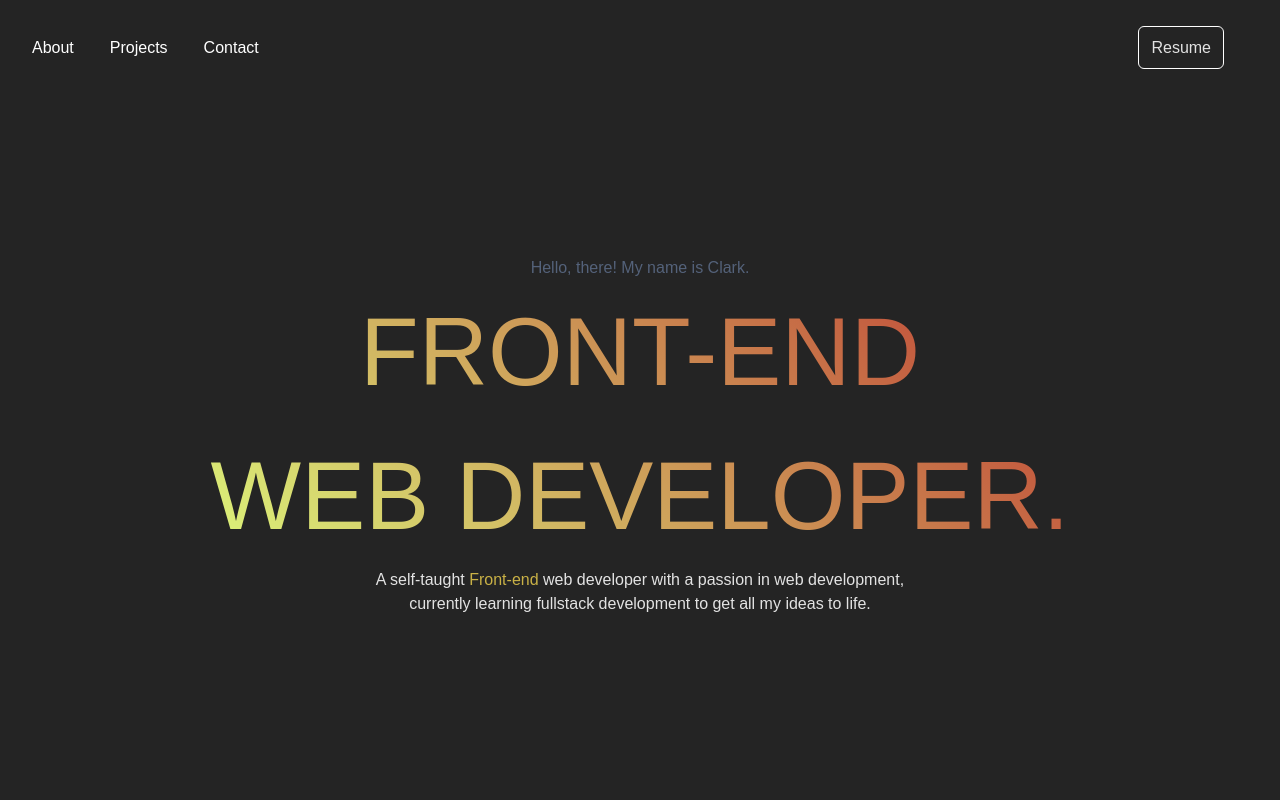
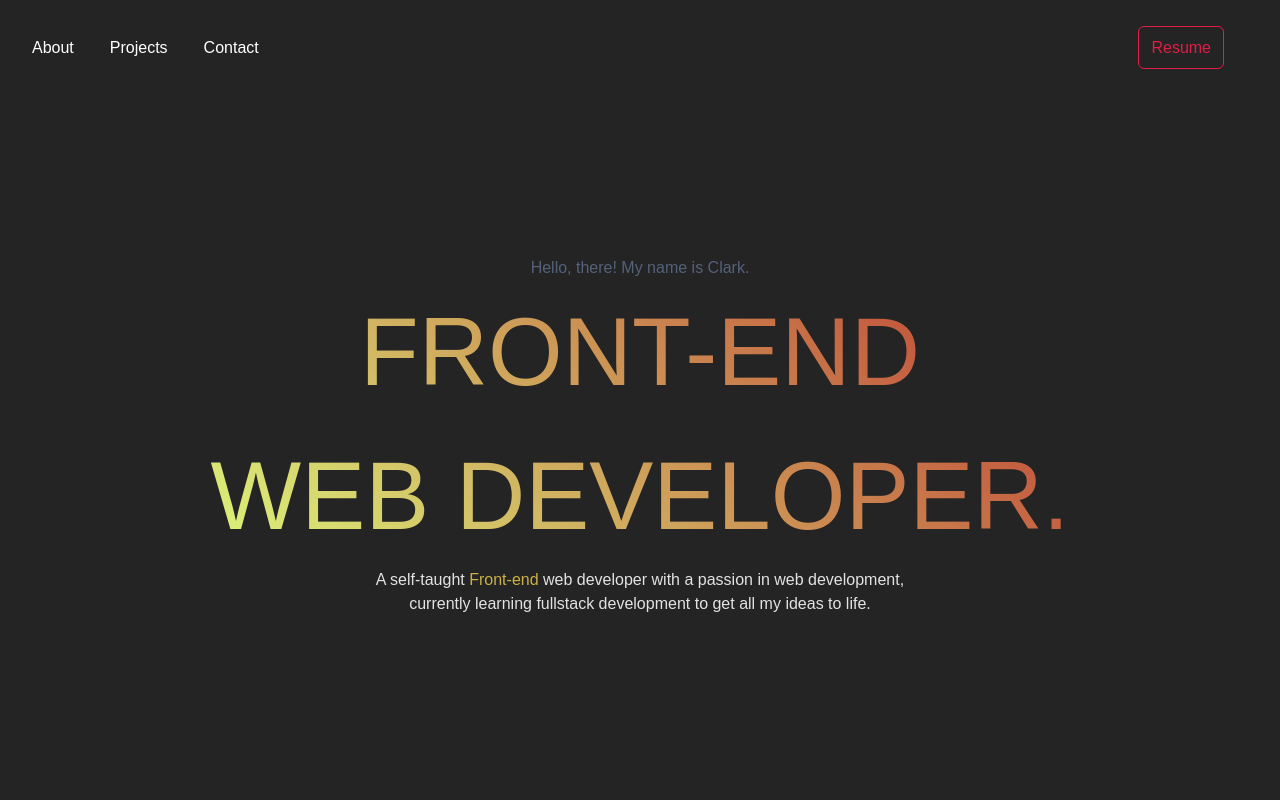
Before and after one commit to J0hnux/react-portfolio, a React (Vite) app: page / in a window 1280 px wide. In both pictures the pointer is over the link "Resume". Shown: the top 800 px of the page. Built offline with nearby package versions, Linux system fonts and the light colour scheme.

Commit message:
Styled resume button for when it is hovered

```diff
--- a/src/components/HeaderPanel.scss
+++ b/src/components/HeaderPanel.scss
@@ -39,7 +39,20 @@
         background: none;
         border: none;
     }
+
+    .right__header_panel {
+        .btn__resume {
+
+
+            &:hover {
+                border: 1px solid $clr-rose;
+                color: $clr-rose;
+            }
+        }
+    }
 }
+
+
 
 @media (min-width: 200px) {
     .header {
```
